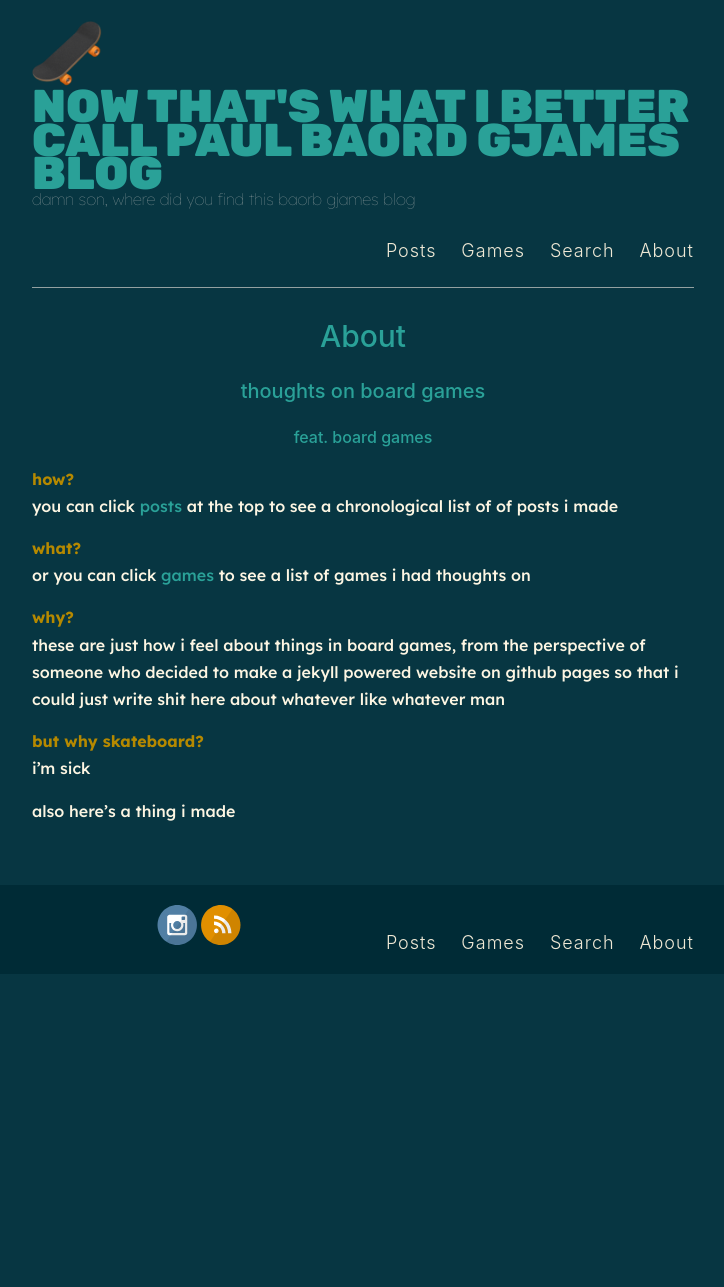
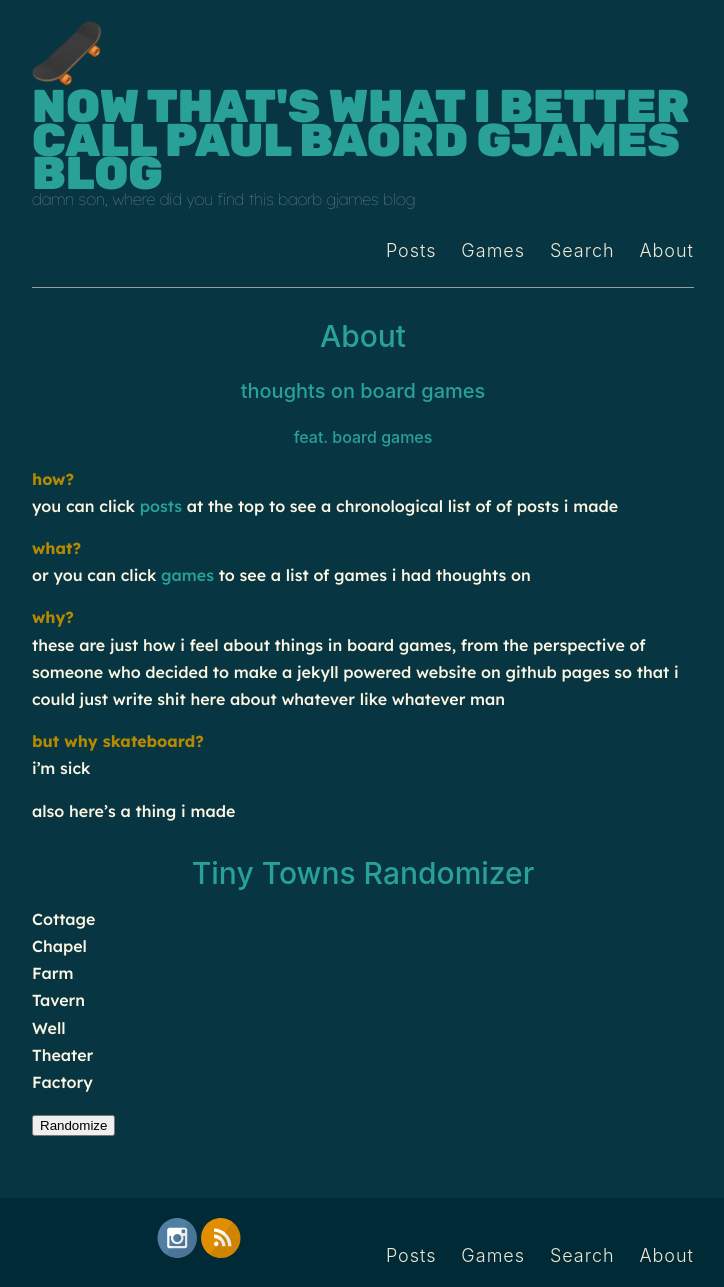
Before and after one commit to PKBoo/blog, a Jekyll site: the page built from _pages/about.md, in a window 1280 px wide. Shown: the whole page, without its empty margins (277-1001 px from the left). Built offline with Jekyll 4.4.1, drawn with Linux system fonts in a browser that asks for light colours; nearby versions of some CDN libraries; some web fonts are replaced; before the commit the page ends 974 px from its top, so only the background shows below that.

Commit message:
tiny towns randomizer

```diff
--- a/_pages/about.md
+++ b/_pages/about.md
@@ -23,3 +23,13 @@
 
 also here's a thing i made
 <script src="{{ site.baseurl }}{% link assets/grandcarnivalrandomizer.js %}"> </script>
+<h1>Tiny Towns Randomizer</h1>
+<div id="blueDisplay">Cottage</div>
+<div id="orangeDisplay">Chapel</div>
+<div id="redDisplay">Farm</div>
+<div id="greenDisplay">Tavern</div>
+<div id="grayDisplay">Well</div>
+<div id="yellowDisplay">Theater</div>
+<div id="blackDisplay">Factory</div>
+
+<button onclick="newQuote()">Randomize</button>
```
